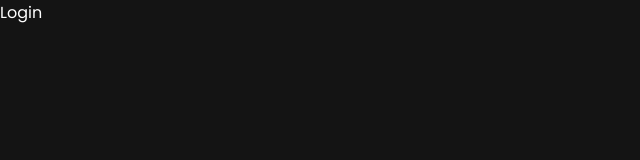
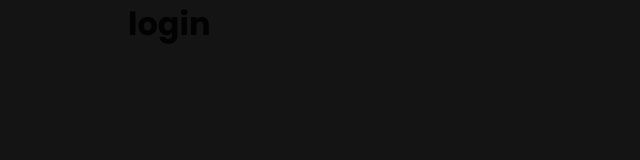
Before and after one commit to Minkaill/react-employees, a React (Create React App) app in the folder client/: page /login in a window 1280 px wide. Shown: the top 160 px of the page, without its empty margins (0-640 px from the left). Built offline with nearby package versions, Linux system fonts and the light colour scheme; the HTML template or start-up script is replaced by a standard one.

Commit message:
Add Layout

```diff
--- /dev/null
+++ b/client/src/components/layout/index.module.css
@@ -0,0 +1,5 @@
+.main {
+  width: 80%;
+  height: 100%;
+  margin-inline: auto;
+}
--- /dev/null
+++ b/client/src/components/layout/index.tsx
@@ -0,0 +1,18 @@
+import { Layout as AntLayout } from "antd";
+import styles from "./index.module.css";
+
+type Props = {
+  children: React.ReactNode;
+};
+
+const antLayoutStyle = {
+  height: "100%",
+};
+
+export const Layout: React.FC<Props> = ({ children }) => {
+  return (
+    <div className={styles.main}>
+      <AntLayout.Content style={antLayoutStyle}>{children}</AntLayout.Content>
+    </div>
+  );
+};
--- a/client/src/index.css
+++ b/client/src/index.css
@@ -4,6 +4,12 @@
   margin: 0;
   padding: 0;
   box-sizing: border-box;
+}
+
+html,
+body,
+body > div {
+  height: 100%;
 }
 
 body {
--- a/client/src/pages/login/index.tsx
+++ b/client/src/pages/login/index.tsx
@@ -1,3 +1,9 @@
+import { Layout } from "../../components/layout";
+
 export const Login = () => {
-  return <div>Login</div>;
+  return (
+    <Layout>
+      <h1>login</h1>
+    </Layout>
+  );
 };
```
